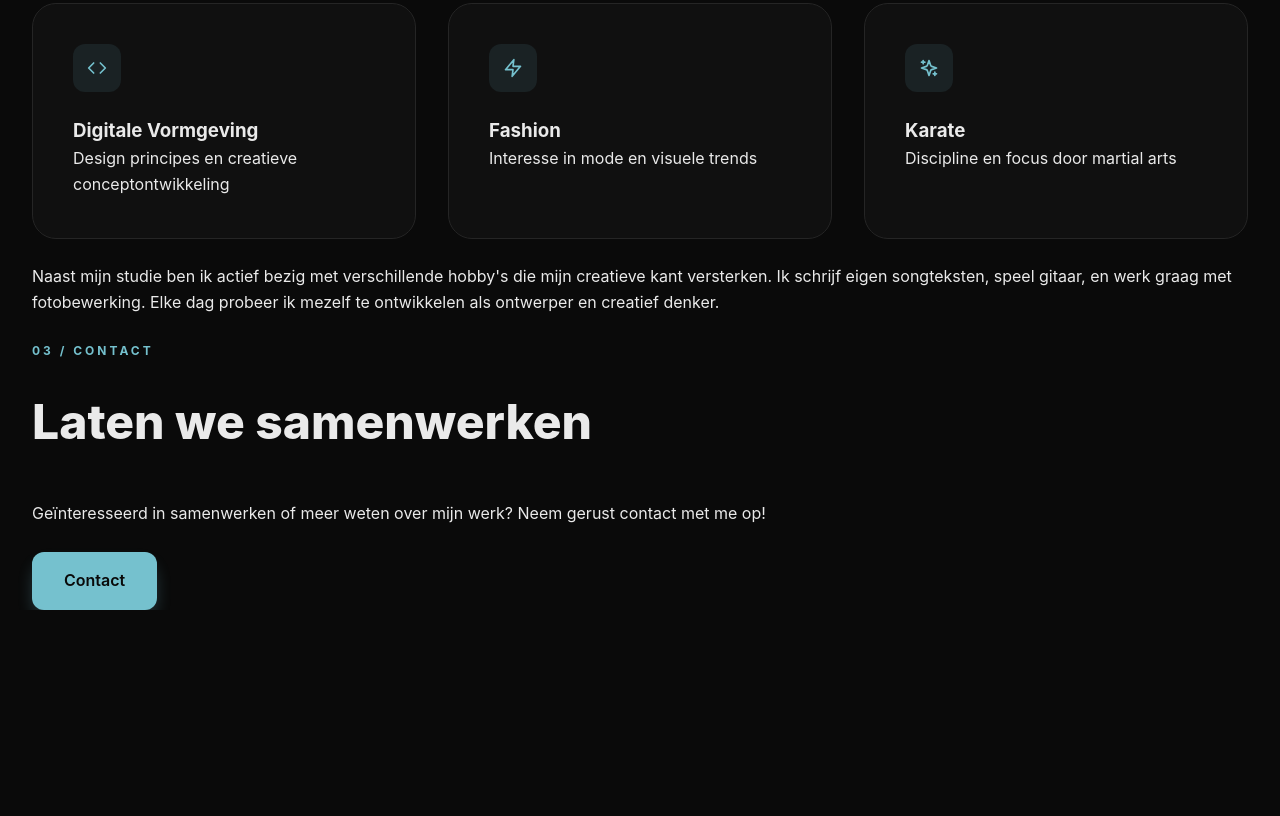
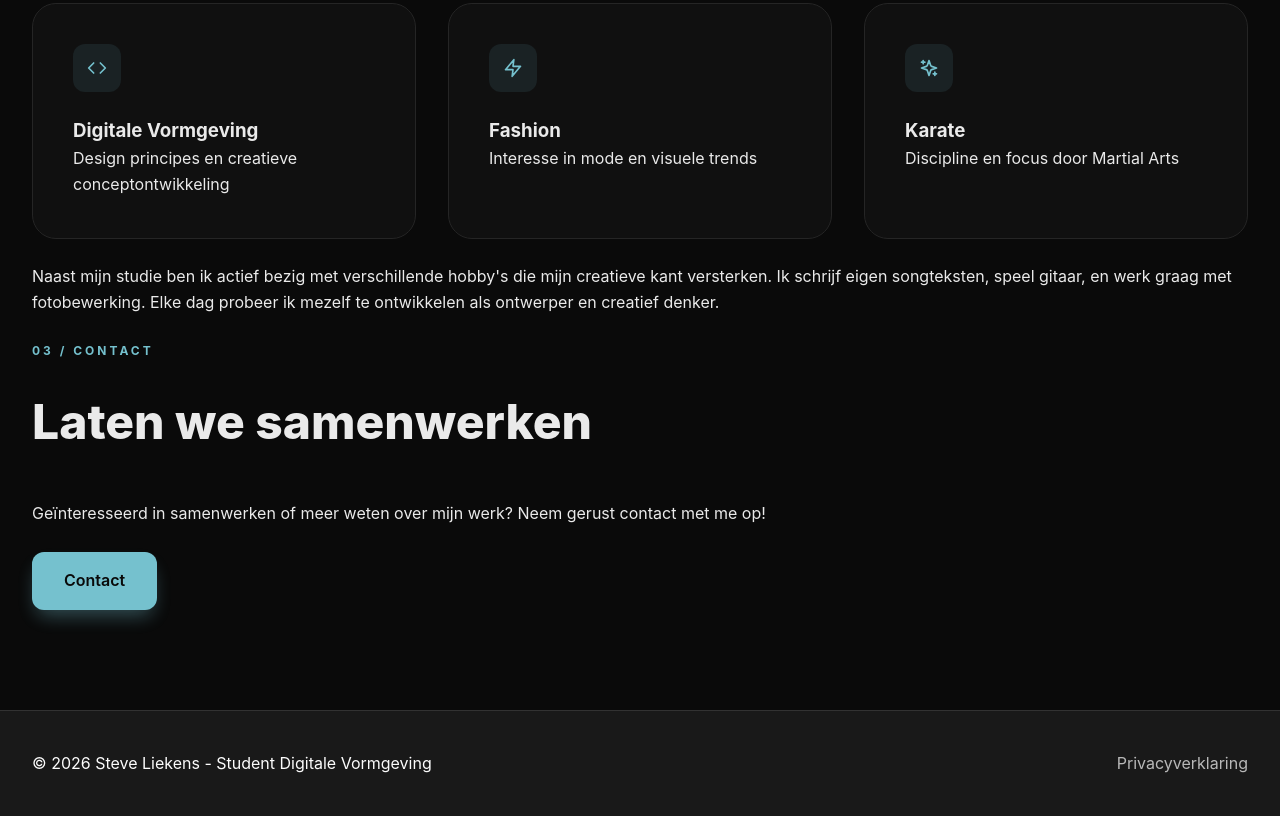
Before and after one commit to webpxl/41dvo1070-werkplekleren-1-portfolio-25-26-grdvo-SteveLiekens, a plain HTML site: page index.html in a window 1280 px wide. Shown: the part 1750-2566 px from the top of the page. Before the commit the page ends 2360 px from the top, so only its background shows below. Drawn offline with Linux system fonts and the light colour scheme; a script that the page names is missing.

Commit message:
Privacyverklaring toegevoegd

```diff
--- a/index.css
+++ b/index.css
@@ -273,6 +273,7 @@ body {
 .about {
     padding: var(--section-padding);
     background: linear-gradient(to bottom, transparent, rgba(23, 23, 23, 0.4), transparent);
+
 }
 
 .section-label {
@@ -387,3 +388,39 @@ html {
     background: var(--color-primary);
     color: var(--color-primary-foreground);
 }
+
+.main-footer {
+    padding: 40px 0;
+    background-color: #1a1a1a; /* Donkere achtergrond */
+    color: #ffffff;
+    border-top: 1px solid #333;
+    margin-top: 100px; /* Ruimte tussen je laatste sectie en de footer */
+}
+
+.footer-content {
+    display: flex;
+    justify-content: space-between; /* Zet tekst links en link rechts */
+    align-items: center;
+    flex-wrap: wrap;
+    gap: 20px;
+}
+
+.footer-link {
+    color: #ffffff;
+    text-decoration: none;
+    opacity: 0.7;
+    transition: opacity 0.3s ease;
+}
+
+.footer-link:hover {
+    opacity: 1;
+    text-decoration: underline;
+}
+
+/* Zorg dat het op mobiel ook goed staat */
+@media (max-width: 600px) {
+    .footer-content {
+        flex-direction: column;
+        text-align: center;
+    }
+}
--- a/index.html
+++ b/index.html
@@ -76,7 +76,7 @@
                     <p>
                         Het ontdekken van nieuwe ideeën en het experimenteren met creatieve concepten geeft mij energie.
                         Ik geloof
-                        dat design meer is dan alleen esthetiek—het gaat om het vertellen van verhalen en het creëren
+                        dat design meer is dan alleen esthetiek.Het gaat om het vertellen van verhalen en het creëren
                         van
                         betekenisvolle ervaringen.
                     </p>
@@ -191,7 +191,7 @@
                         </div>
                         <div class="skill-content">
                             <h3>Karate</h3>
-                            <p>Discipline en focus door martial arts</p>
+                            <p>Discipline en focus door Martial Arts</p>
                         </div>
                     </div>
                 </div>
@@ -224,6 +224,18 @@
         </div>
     </section>
 </main>
+<footer class="main-footer">
+    <div class="container">
+        <div class="footer-content">
+            <p>&copy; 2026 Steve Liekens - Student Digitale Vormgeving</p>
+            <div class="footer-links">
+                <a href="privacy.txt" class="footer-link">Privacyverklaring</a>
+            </div>
+        </div>
+    </div>
+</footer>
+</body>
+</html>
 
 <script src="script.js"></script>
 </body>
```
Also changed, not shown: projecten.css (added), projecten.html (added).
